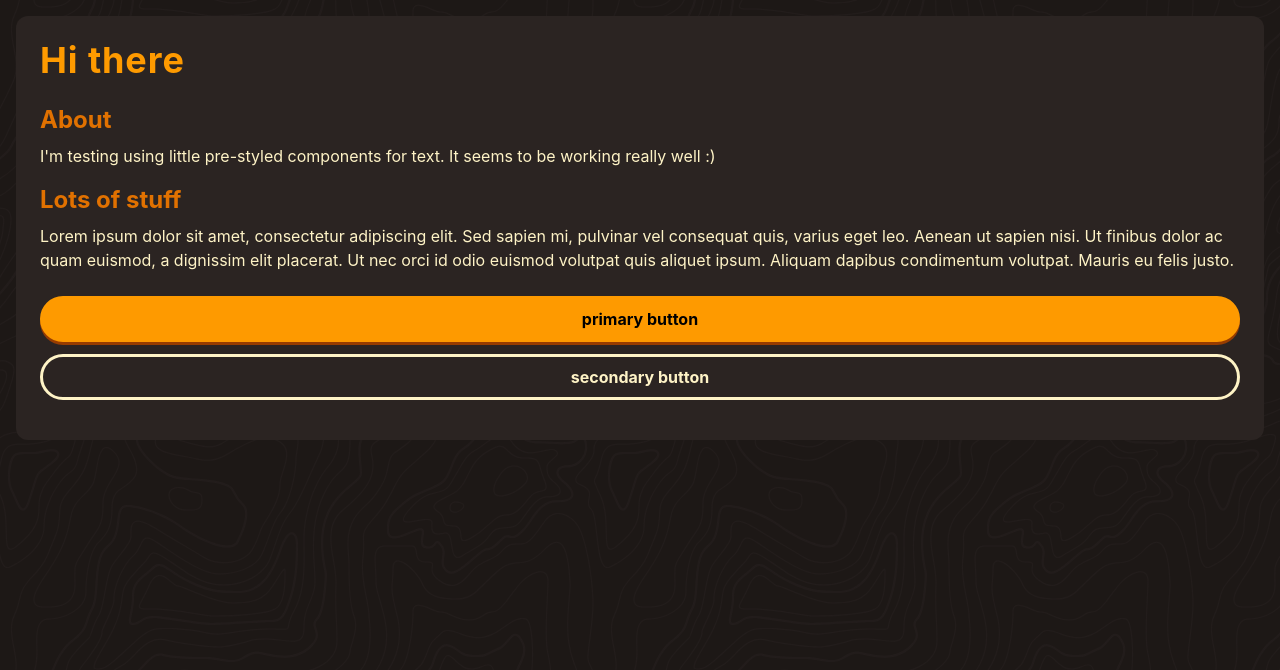
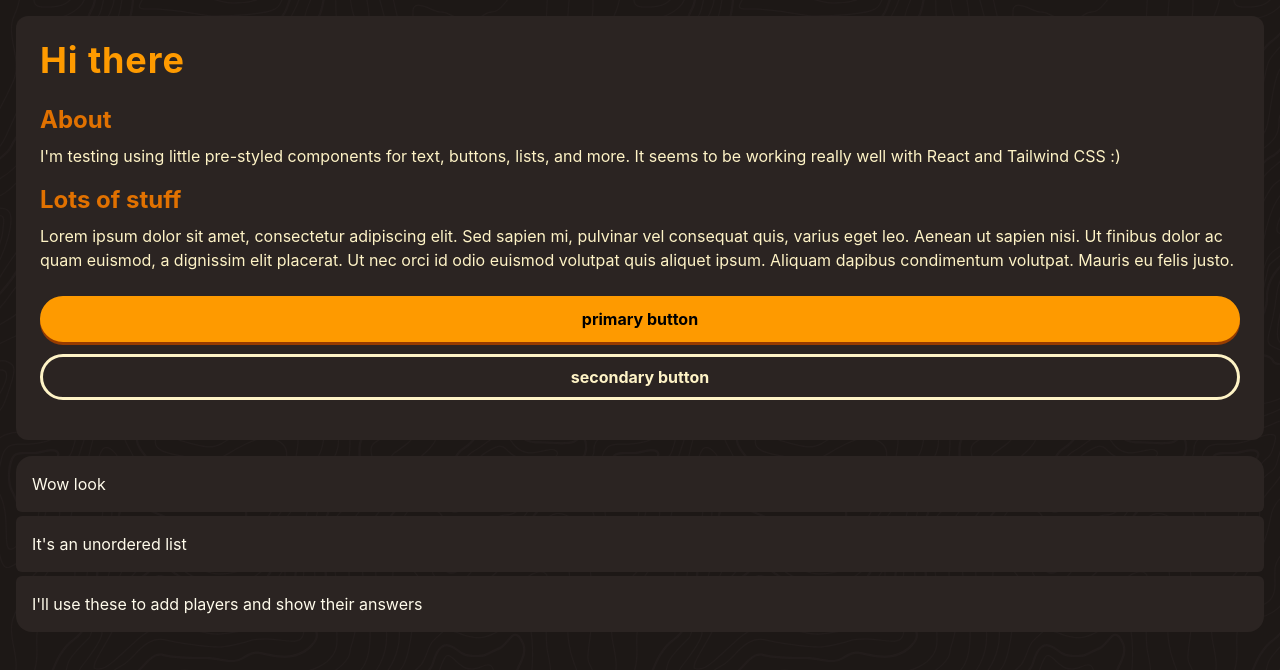
Before and after one commit to SoupCat-Py/impostor-game, a React (Vite) app: page / in a window 1280 px wide. Shown: the top 670 px of the page. Built offline with nearby package versions, Linux system fonts and the light colour scheme.

Commit message:
making list components

```diff
--- a/src/App.tsx
+++ b/src/App.tsx
@@ -1,5 +1,6 @@
 import { H1, H2, Para } from "./components/Text";
 import Button from "./components/Button";
+import { List, ListItem } from "./components/Lists"
 
 //          DARK     LIGHT-1      LIGHT-2
 // bg1   taupe-900  olive-200    taupe-400
@@ -17,12 +18,13 @@ import Button from "./components/Button";
 // like instead of amber-950 it would be taupe-800
 
 export default function App() {
-  return (<>
-    <div className={`flex flex-col align-top justify-start p-6 m-4 gap-6 rounded-xl bg-olive-50 dark:bg-taupe-800`}>
+  return (
+  <section className="flex flex-col p-4 gap-4">
+    <div className={`flex flex-col align-top justify-start p-6 gap-6 rounded-xl bg-olive-50 dark:bg-taupe-800`}>
       <div className={"flex flex-col align-top justify-start gap-2"}>
         <H1>Hi there</H1>
         <H2>About</H2>
-        <Para>I'm testing using little pre-styled components for text. It seems to be working really well :)</Para>
+        <Para>I'm testing using little pre-styled components for text, buttons, lists, and more. It seems to be working really well with React and Tailwind CSS :)</Para>
         <H2>Lots of stuff</H2>
         <Para>Lorem ipsum dolor sit amet, consectetur adipiscing elit. Sed sapien mi, pulvinar vel consequat quis, varius eget leo. Aenean ut sapien nisi. Ut finibus dolor ac quam euismod, a dignissim elit placerat. Ut nec orci id odio euismod volutpat quis aliquet ipsum. Aliquam dapibus condimentum volutpat. Mauris eu felis justo.</Para>
         <div className="flex flex-col gap-3 my-4">
@@ -31,5 +33,17 @@ export default function App() {
         </div>
       </div>
     </div>
-  </>)
+    <List>
+      <ListItem>
+        Wow look
+      </ListItem>
+      <ListItem>
+        It's an unordered list
+      </ListItem>
+      <ListItem>
+        I'll use these to add players and show their answers
+      </ListItem>
+    </List>
+  </section>
+  )
 }
--- /dev/null
+++ b/src/components/Lists.tsx
@@ -0,0 +1,21 @@
+import type { ReactNode } from "react";
+
+type ListProps = {
+    children: ReactNode;
+}
+
+export function List({ children }: ListProps) {
+    return (
+        <ul>
+            {children}
+        </ul>
+    )
+}
+
+export function ListItem({ children }: ListProps) {
+    return (
+        <li className="bg-olive-50 dark:bg-taupe-800 text-emerald-900 dark:text-amber-50 p-4 mb-1 last:mb-0 rounded-md first:rounded-t-2xl last:rounded-b-2xl">
+            {children}
+        </li>
+    )
+}
```
